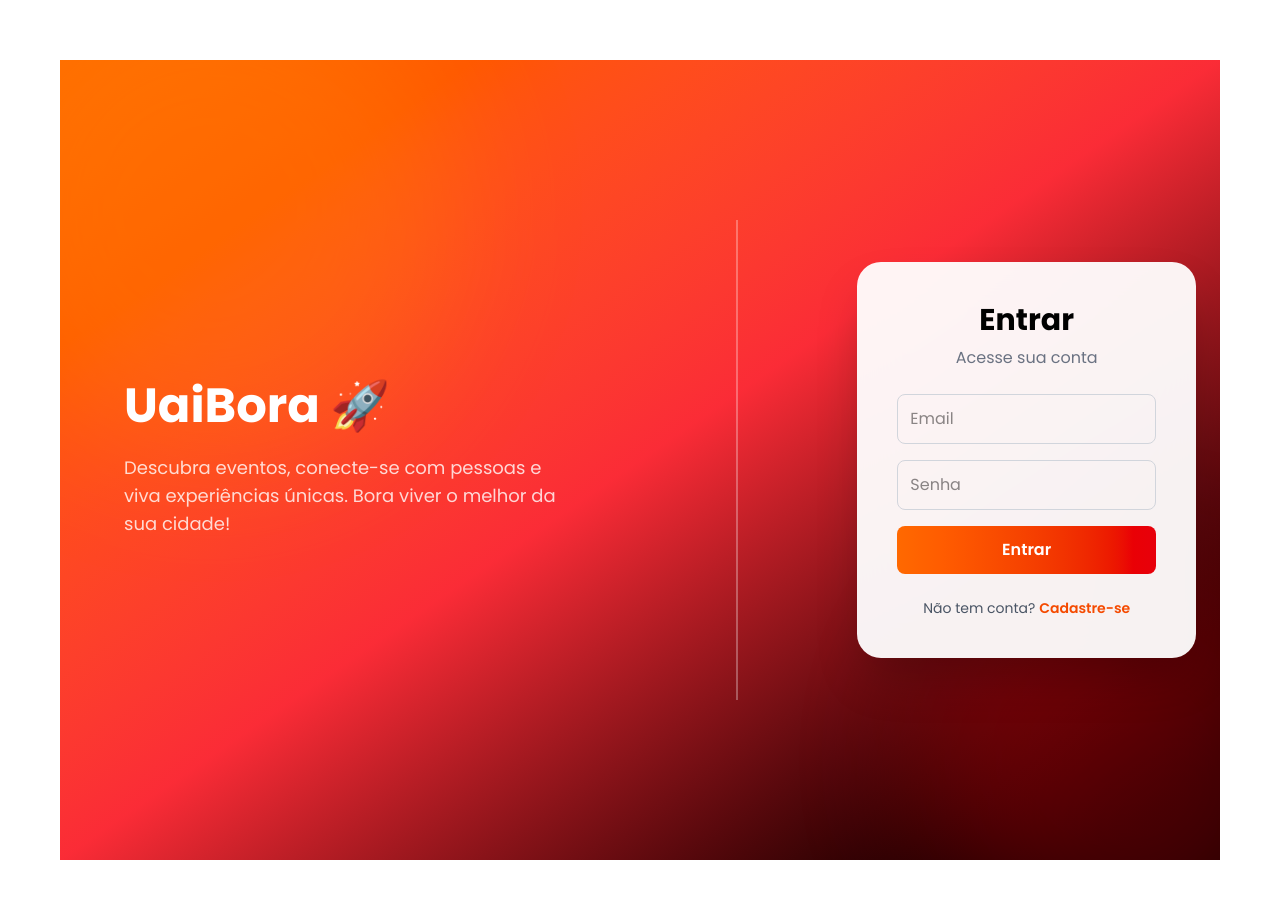
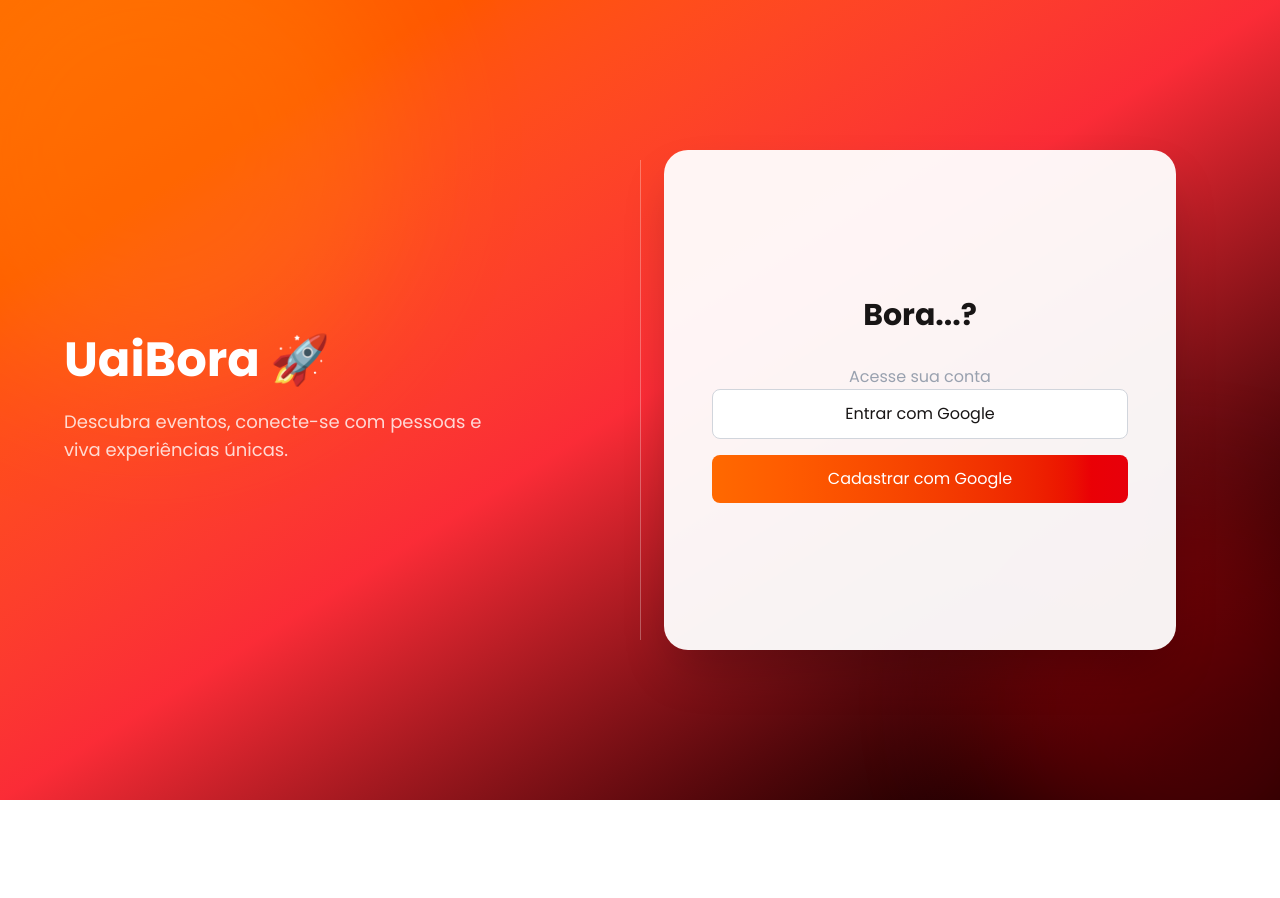
Before and after one commit to miranda-devv/uaibora2, a Next.js app: page /Login in a window 1280 px wide. Shown: the top 898 px of the page. After the commit the page ends 800 px from the top, so only its background shows below. Built offline with nearby package versions, Linux system fonts and the light colour scheme.

Commit message:
Atualizações feitas em casa

```diff
--- a/app/Login/page.tsx
+++ b/app/Login/page.tsx
@@ -1,73 +1,119 @@
+"use client";
+import { useState } from "react";
+
 export default function LoginPage() {
+  const [tela, setTela] = useState("inicio");
+
   return (
     <div className="min-h-screen flex bg-gradient-to-br from-orange-500 via-red-500 to-black relative overflow-hidden">
 
-      {/* 🔥 EFEITOS DE FUNDO */}
+      {/* 🔥 FUNDO */}
       <div className="absolute w-[500px] h-[500px] bg-orange-400 rounded-full blur-3xl opacity-30 top-[-100px] left-[-100px]" />
       <div className="absolute w-[400px] h-[400px] bg-red-600 rounded-full blur-3xl opacity-30 bottom-[-100px] right-[-100px]" />
 
-      {/* 🎨 LADO ESQUERDO */}
+      {/* ESQUERDA */}
       <div className="w-1/2 hidden lg:flex flex-col justify-center px-16 text-white z-10">
-        <h1 className="text-5xl font-bold mb-6">
-          UaiBora 🚀
-        </h1>
+        <h1 className="text-5xl font-bold mb-6">UaiBora 🚀</h1>
         <p className="text-lg max-w-md text-white/80">
           Descubra eventos, conecte-se com pessoas e viva experiências únicas.
-          Bora viver o melhor da sua cidade!
         </p>
       </div>
 
-      {/* ✨ DIFERENCIAL (MEIO) */}
-      <div className="hidden lg:flex items-center justify-center w-1/6 z-10">
-        <div className="w-[2px] h-[60%] bg-white/30 backdrop-blur-md" />
+      {/* ✨ LINHA DIVISÓRIA */}
+      <div className="hidden lg:flex items-center justify-center w-[1px] z-10">
+        <div className="h-[60%] w-[2px] bg-white/30" />
       </div>
 
-      {/* 🔐 LOGIN (DIREITA) */}
-      <div className="w-full lg:w-1/3 flex items-center justify-center z-10 px-6">
+      {/* LOGIN */}
+      <div className="w-full lg:w-1/2 flex items-center justify-end z-10 pr-26">
+        <div className="bg-white/95 p-12 rounded-3xl shadow-2xl w-full max-w-lg min-h-[500px] flex flex-col justify-center">
 
-        <div className="bg-white/95 backdrop-blur-xl p-10 rounded-3xl shadow-2xl w-full max-w-md">
-
-          <h2 className="text-3xl font-bold text-black mb-2 text-center">
-            Entrar
-          </h2>
-          <p className="text-center text-gray-500 mb-6">
+          {/* 🧭 TELA INICIAL */}
+          {tela === "inicio" && (
+            <>
+              <h2 className="text-3xl font-bold text-center mb-6">Bora...?</h2>
+              <p className="text-center text-gray-400 mt-2">
                   Acesse sua conta
                 </p>
 
-          <form className="flex flex-col gap-4">
+              <button
+                onClick={() => setTela("login")}
+                className="w-full mb-4 bg-white border border-gray-300 py-3 rounded-lg hover:bg-gray-100 transition"
+              >
+                Entrar com Google
+              </button>
+
+              <button
+                onClick={() => setTela("cadastro")}
+                className="w-full bg-gradient-to-r from-orange-500 to-red-600 text-white py-3 rounded-lg"
+              >
+                Cadastrar com Google
+              </button>
+            </>
+          )}
+
+          {/* 🔐 LOGIN */}
+          {tela === "login" && (
+            <>
+              <h2 className="text-3xl font-bold text-center mb-6">Entrar</h2>
 
               <input
                 type="email"
-              placeholder="Email"
-              className="p-3 rounded-lg border border-gray-300 focus:outline-none focus:ring-2 focus:ring-orange-500"
+                placeholder="Gmail"
+                className="w-full mb-3 p-3 border rounded-lg"
               />
 
               <input
                 type="password"
                 placeholder="Senha"
-              className="p-3 rounded-lg border border-gray-300 focus:outline-none focus:ring-2 focus:ring-red-500"
+                className="w-full mb-4 p-3 border rounded-lg"
               />
 
-            <button
-              type="submit"
-              className="bg-gradient-to-r from-orange-500 to-red-600 text-white font-semibold py-3 rounded-lg hover:scale-105 transition-transform"
-            >
+              <button className="w-full bg-gradient-to-r from-orange-500 to-red-600 text-white py-3 rounded-lg">
                 Entrar
               </button>
 
-          </form>
+              <p
+                onClick={() => setTela("inicio")}
+                className="text-center mt-4 cursor-pointer text-sm text-gray-500"
+              >
+                Voltar
+              </p>
+            </>
+          )}
 
-          <p className="text-center text-sm text-gray-600 mt-6">
-            Não tem conta?{" "}
-            <span className="text-orange-600 font-semibold cursor-pointer hover:underline">
-              Cadastre-se
-            </span>
+          {/* 🆕 CADASTRO */}
+          {tela === "cadastro" && (
+            <>
+              <h2 className="text-3xl font-bold text-center mb-6">Criar conta </h2>
+
+              <input
+                type="email"
+                placeholder="Gmail"
+                className="w-full mb-3 p-3 border rounded-lg"
+              />
+
+              <input
+                type="password"
+                placeholder="Senha"
+                className="w-full mb-4 p-3 border rounded-lg"
+              />
+
+              <button className="w-full bg-gradient-to-r from-orange-500 to-red-600 text-white py-3 rounded-lg">
+                Criar conta
+              </button>
+
+              <p
+                onClick={() => setTela("inicio")}
+                className="text-center mt-4 cursor-pointer text-sm text-gray-500"
+              >
+                Voltar
               </p>
+            </>
+          )}
 
         </div>
-
       </div>
-
     </div>
   );
 }
--- a/app/globals.css
+++ b/app/globals.css
@@ -10,6 +10,6 @@ body {
   background-color: var(--background);
   color: var(--foreground);
   font-family: inherit;
-  margin: 20px;
-  padding: 40px;
+  margin: 0px;
+  padding: 0px;
 }
```
Lines whose indentation alone changed are shown as unchanged.
